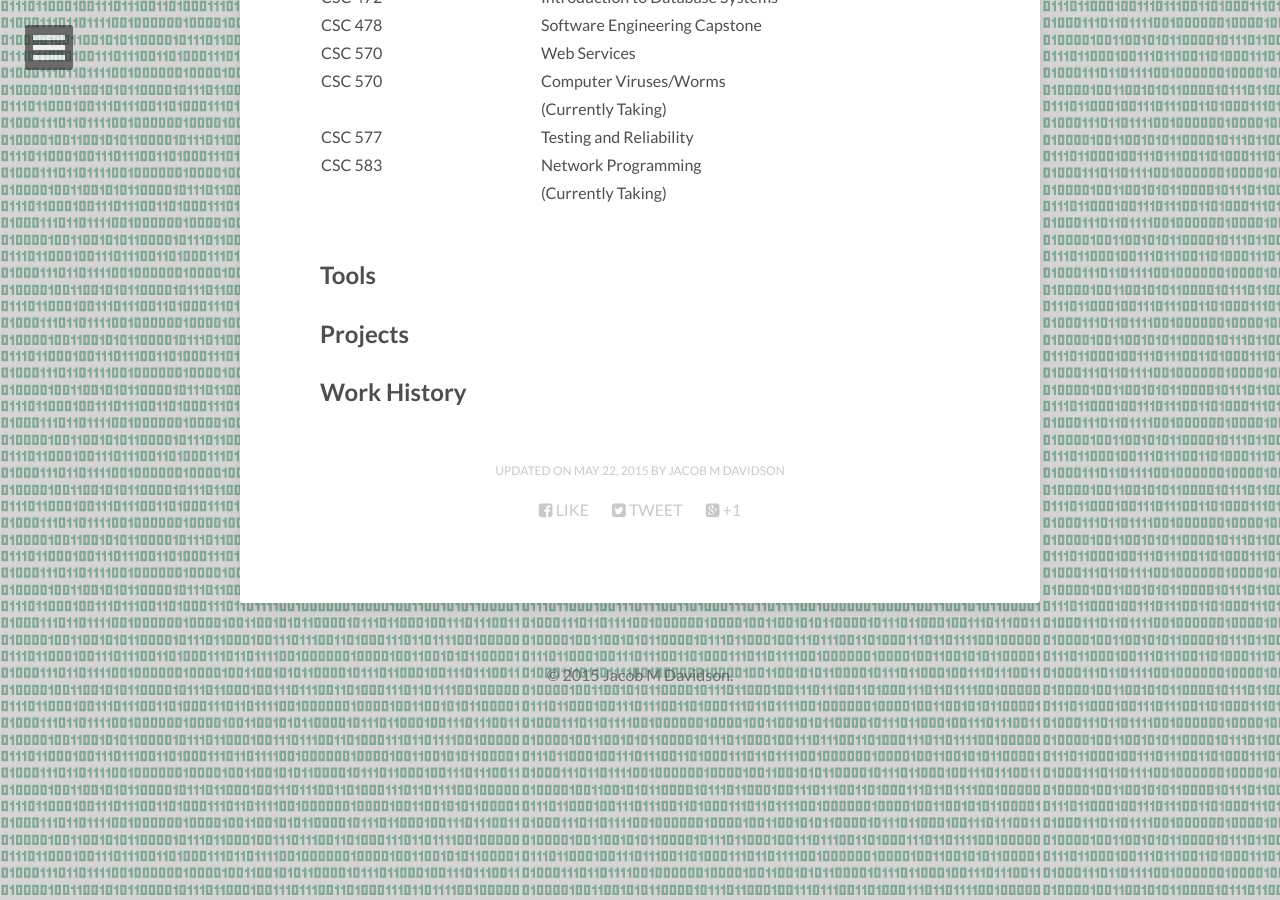
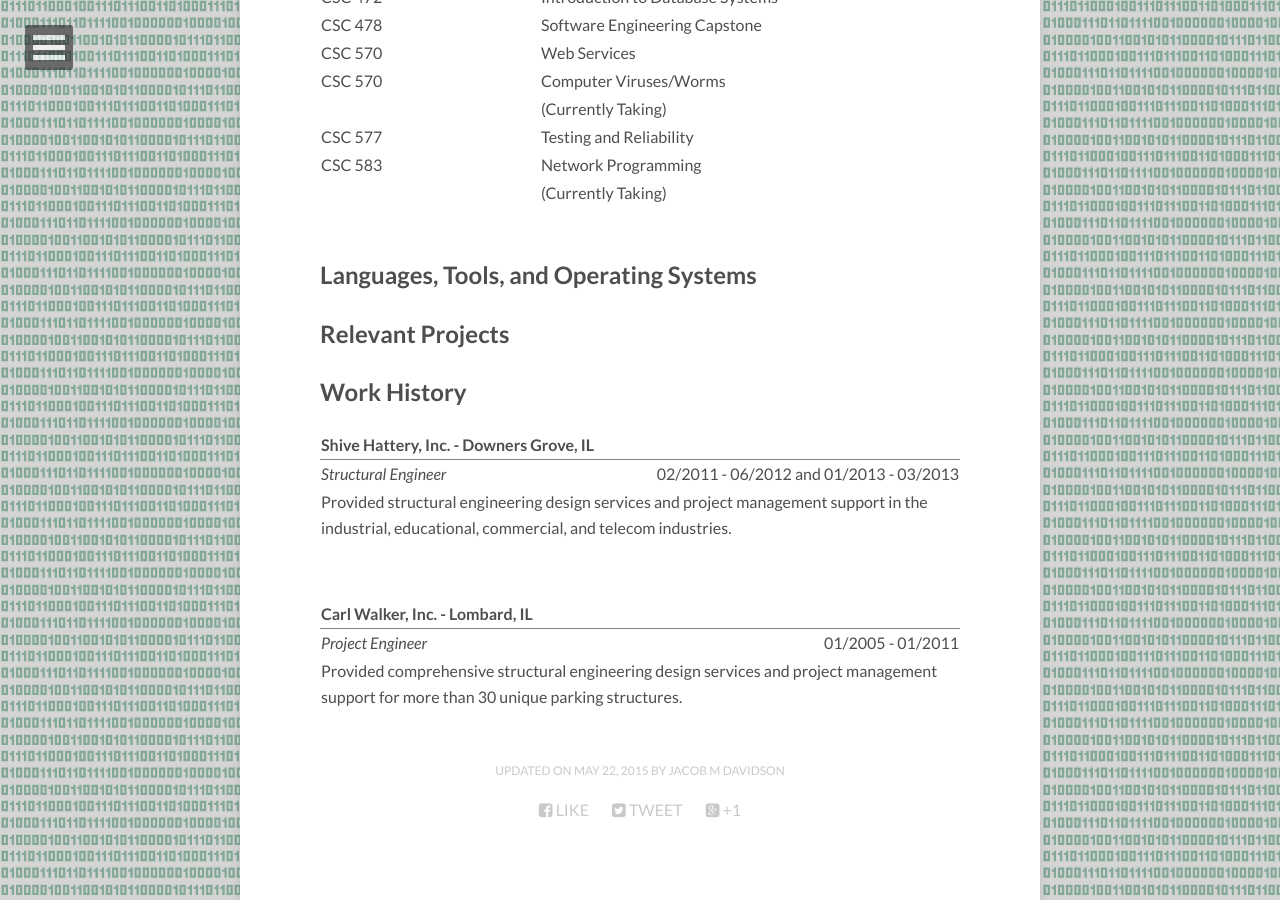
Before and after one commit to JacobMDavidson/JacobMDavidson.github.io, a Jekyll site: the page built from about/index.md, in a window 1280 px wide and 900 px high, scrolled down 1586 px. Built offline with Jekyll 4.4.1, drawn with Linux system fonts in a browser that asks for light colours; nearby versions of some CDN libraries.

Commit message:
Work Experience
Added work experience to the about me page

```diff
--- a/about/index.md
+++ b/about/index.md
@@ -36,7 +36,6 @@ I’m a former structural engineer working on my master’s degree in computer s
 
 ## Relevant Course work
 
-
 |Prerequisites&nbsp;&nbsp;&nbsp;&nbsp;&nbsp;&nbsp;&nbsp;&nbsp;&nbsp;&nbsp;||
 |:--|:--|
 |CIS 163AA|Java Programming I|
@@ -64,8 +63,49 @@ I’m a former structural engineer working on my master’s degree in computer s
 |||
 {: rules="groups"}
 
-## Tools
+## Languages, Tools, and Operating Systems
 
-## Projects
+## Relevant Projects
 
 ## Work History
+
+<table rules="groups">
+  <thead>
+    <tr>
+      <th style="text-align: left">Shive Hattery, Inc. - Downers Grove, IL</th>
+      <th style="text-align: right"> </th>
+    </tr>
+  </thead>
+  <tbody>
+    <tr>
+      <td style="text-align: left"><em>Structural Engineer</em></td>
+      <td style="text-align: right">02/2011 - 06/2012 and 01/2013 - 03/2013</td>
+    </tr>
+    <tr>
+      <td style="text-align: left" colspan="2">
+      Provided structural engineering design services and project management support in the industrial, educational, commercial, and telecom industries.
+      </td>
+    </tr>
+  </tbody>
+</table>
+<br>
+
+<table rules="groups">
+  <thead>
+    <tr>
+      <th style="text-align: left">Carl Walker, Inc. - Lombard, IL</th>
+      <th style="text-align: right"> </th>
+    </tr>
+  </thead>
+  <tbody>
+    <tr>
+      <td style="text-align: left"><em>Project Engineer</em></td>
+      <td style="text-align: right">01/2005 - 01/2011</td>
+    </tr>
+    <tr>
+      <td style="text-align: left" colspan="2">
+      Provided comprehensive structural engineering design services and project management support for more than 30 unique parking structures.
+      </td>
+    </tr>
+  </tbody>
+</table>
```
